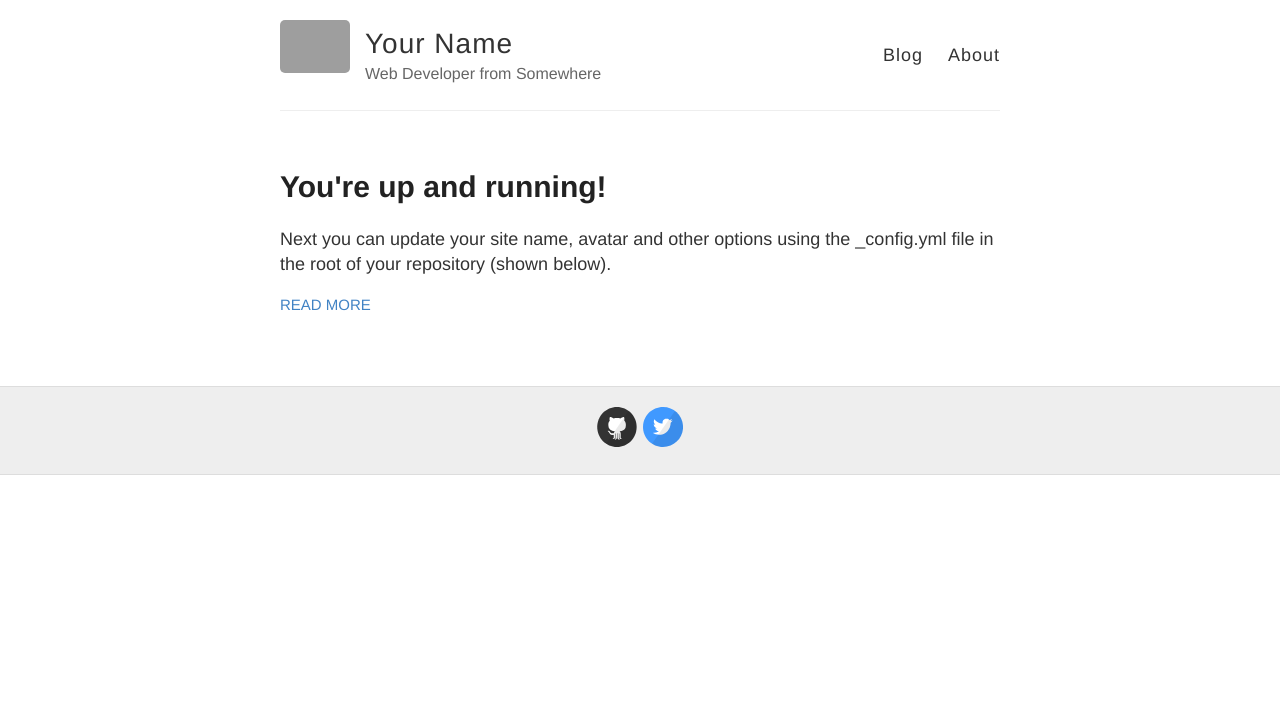
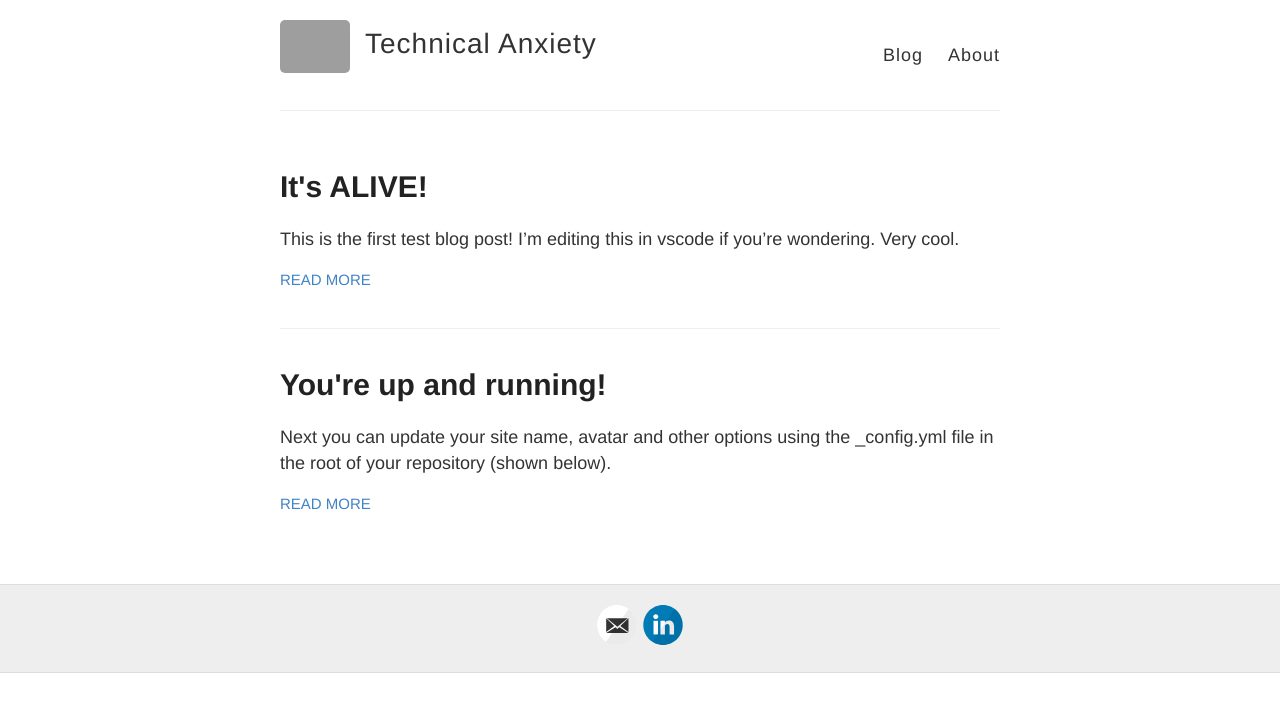
Before and after one commit to technicalanxiety/technicalanxiety.github.io, a Jekyll site: the page built from index.html, in a window 1280 px wide. Shown: the top 712 px of the page. Built offline with Jekyll 4.4.1, drawn with Linux system fonts in a browser that asks for light colours; some of the changed lines change nothing that is shown; grey boxes are pictures that could not be loaded.

Commit message:
[code]: updated config and new post

```diff
--- a/_config.yml
+++ b/_config.yml
@@ -3,10 +3,10 @@
 #
 
 # Name of your site (displayed in the header)
-name: Your Name
+name: Technical Anxiety
 
 # Short bio or description (displayed in the header)
-description: Web Developer from Somewhere
+description:
 
 # URL of your avatar or profile pic (you could use your GitHub profile pic)
 avatar: https://raw.githubusercontent.com/barryclark/jekyll-now/master/images/jekyll-logo.png
@@ -18,15 +18,15 @@ avatar: https://raw.githubusercontent.com/barryclark/jekyll-now/master/images/je
 # Includes an icon in the footer for each username you enter
 footer-links:
   dribbble:
-  email:
+  email: admin@technicalanxiety.com
   facebook:
   flickr:
-  github: barryclark/jekyll-now
+  github:
   instagram:
-  linkedin:
+  linkedin: rinehart76
   pinterest:
   rss: # just type anything here for a working RSS icon
-  twitter: jekyllrb
+  twitter:
   stackoverflow: # your stackoverflow profile, e.g. "users/50476/bart-kiers"
   youtube: # channel/<your_long_string> or user/<user-name>
   googleplus: # anything in your profile username that comes after plus.google.com/
@@ -37,7 +37,7 @@ footer-links:
 disqus:
 
 # Enter your Google Analytics web tracking code (e.g. UA-2110908-2) to activate tracking
-google_analytics:
+google_analytics: UA-155892178-1
 
 # Your website URL (e.g. http://barryclark.github.io or http://www.barryclark.co)
 # Used for Sitemap.xml and your RSS feed
```
Also changed, not shown: _posts/2020-1-8-its-alive.md (renamed from _posts/its-alive-182020.md).
